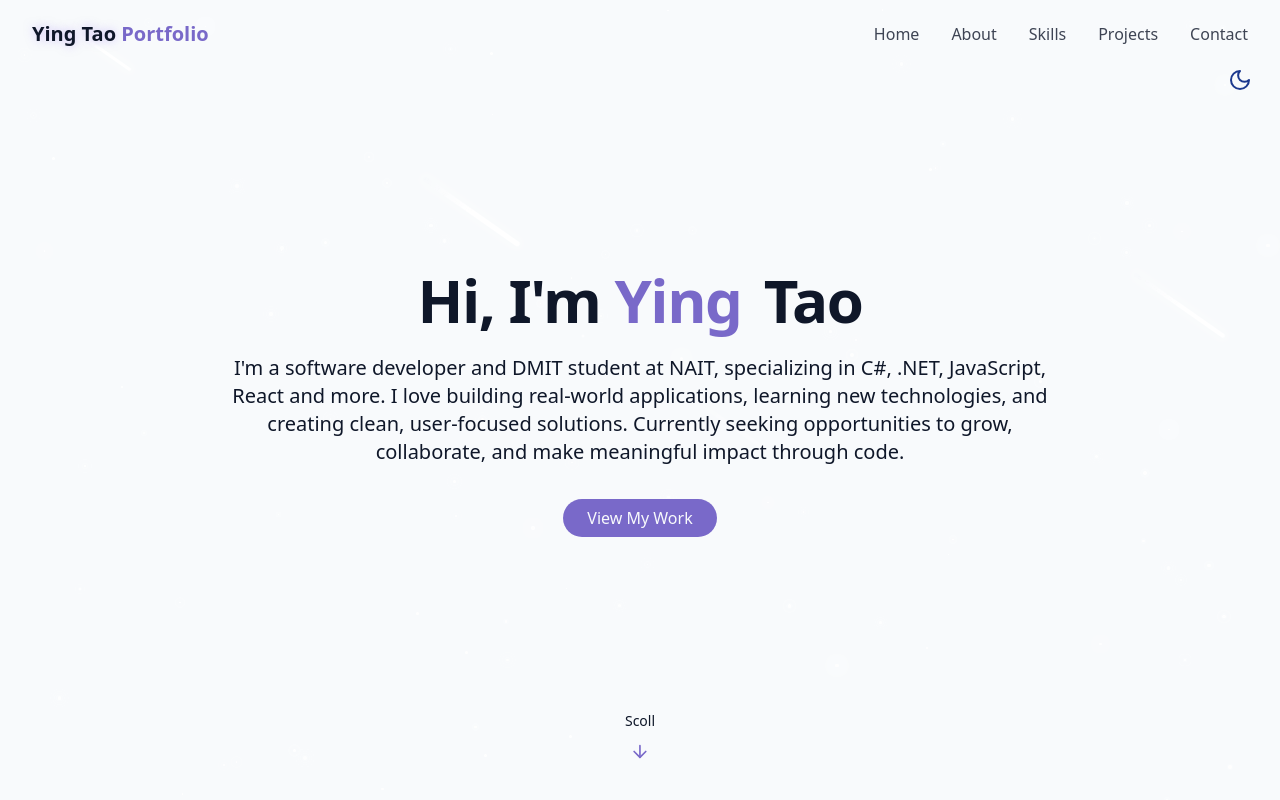
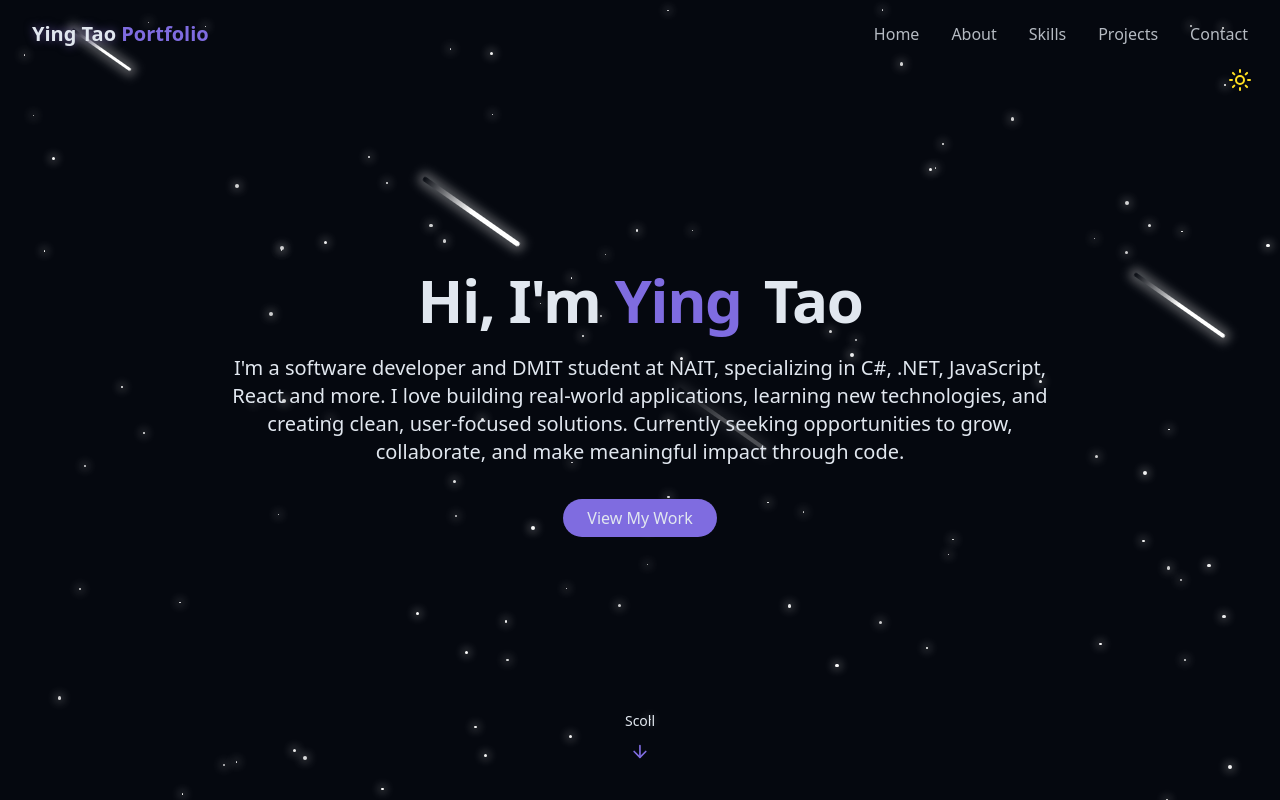
Before and after one commit to LUCKYINGGG/PersonalPortfolioWeb, a React (Vite) app: page / in a window 1280 px wide. Shown: the top 800 px of the page. Built offline with nearby package versions, Linux system fonts and the light colour scheme.

Commit message:
change local storage default

```diff
--- a/src/components/ThemeToggle.jsx
+++ b/src/components/ThemeToggle.jsx
@@ -10,15 +10,15 @@ export const ThemeToggle = () =>
     useEffect(() =>
     {
         const storedTheme = localStorage.getItem("theme");
-        if (storedTheme === "dark")
+        if (storedTheme === "light")
+        {
+            localStorage.setItem("theme", "light");
+            setIsDarkMode(false);
+        }
+        else
         {
             document.documentElement.classList.add("dark");
             setIsDarkMode(true);
-        }
-        else
-        {
-            localStorage.setItem("theme", "light");
-            setIsDarkMode(false);
         }
     }, [])
 
```
